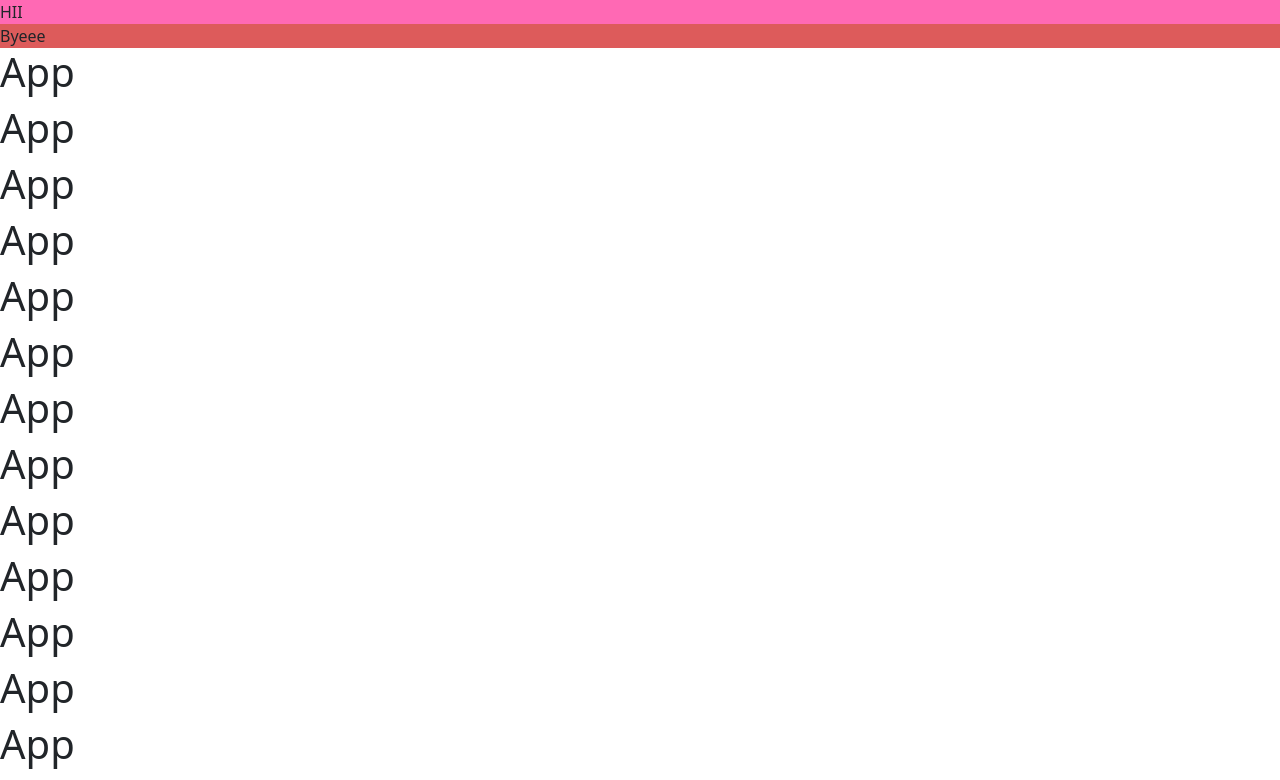
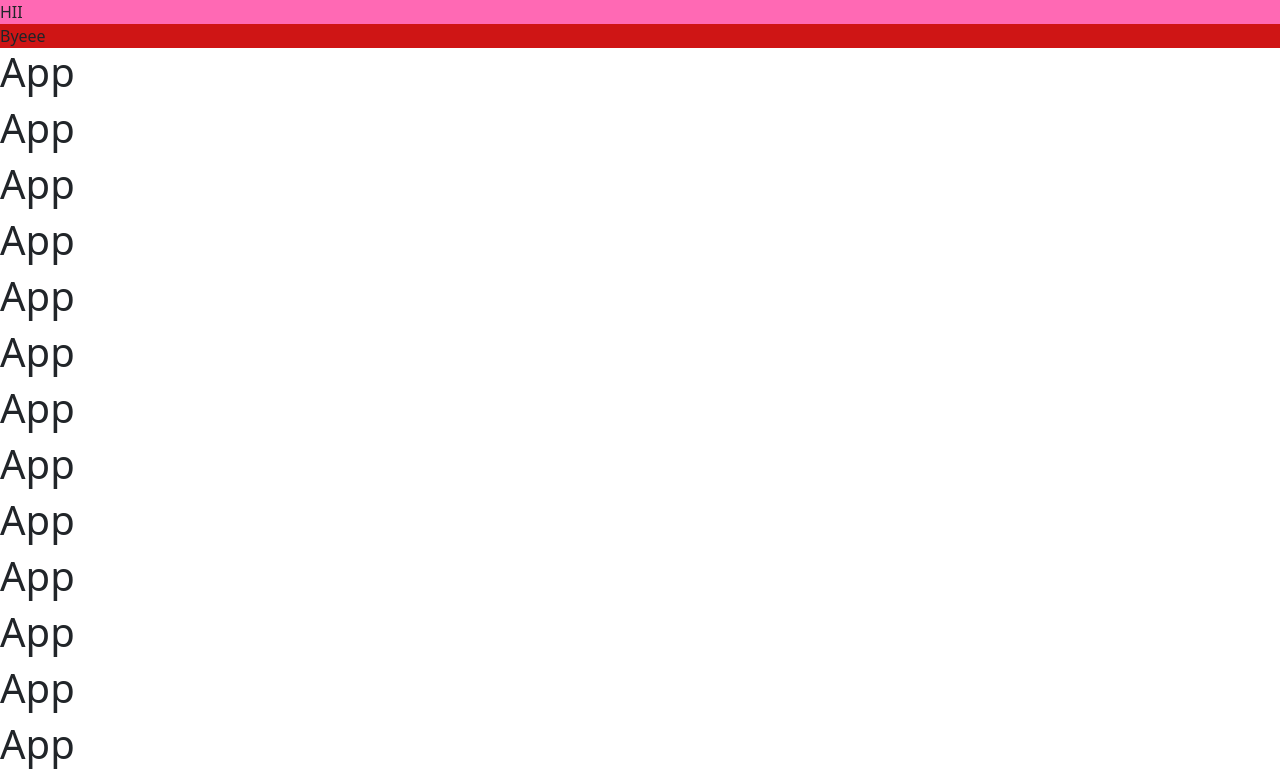
Before and after one commit to prernamalik00/News_forum, a React (Create React App) app in the folder app/: page / in a window 1280 px wide. Shown: the top 780 px of the page. Built offline with nearby package versions, Linux system fonts and the light colour scheme.

Commit message:
Final config css

```diff
--- a/app/src/styles/components/header.scss
+++ b/app/src/styles/components/header.scss
@@ -1,9 +1,9 @@
 .header {
-  background-color: #0000;
+  background-color: #000000;
   .user-header {
     background: hotpink;
   }
   .navigation {
-    background-color: rgba(207, 21, 21, 0.699);
+    background-color: rgb(207, 21, 21);
   }
 }
--- a/app/src/styles/main.css
+++ b/app/src/styles/main.css
@@ -1,6 +1,6 @@
 .header {
-  background-color: #0000; }
+  background-color: #000000; }
   .header .user-header {
     background: hotpink; }
   .header .navigation {
-    background-color: rgba(207, 21, 21, 0.699); }
+    background-color: #cf1515; }
```
